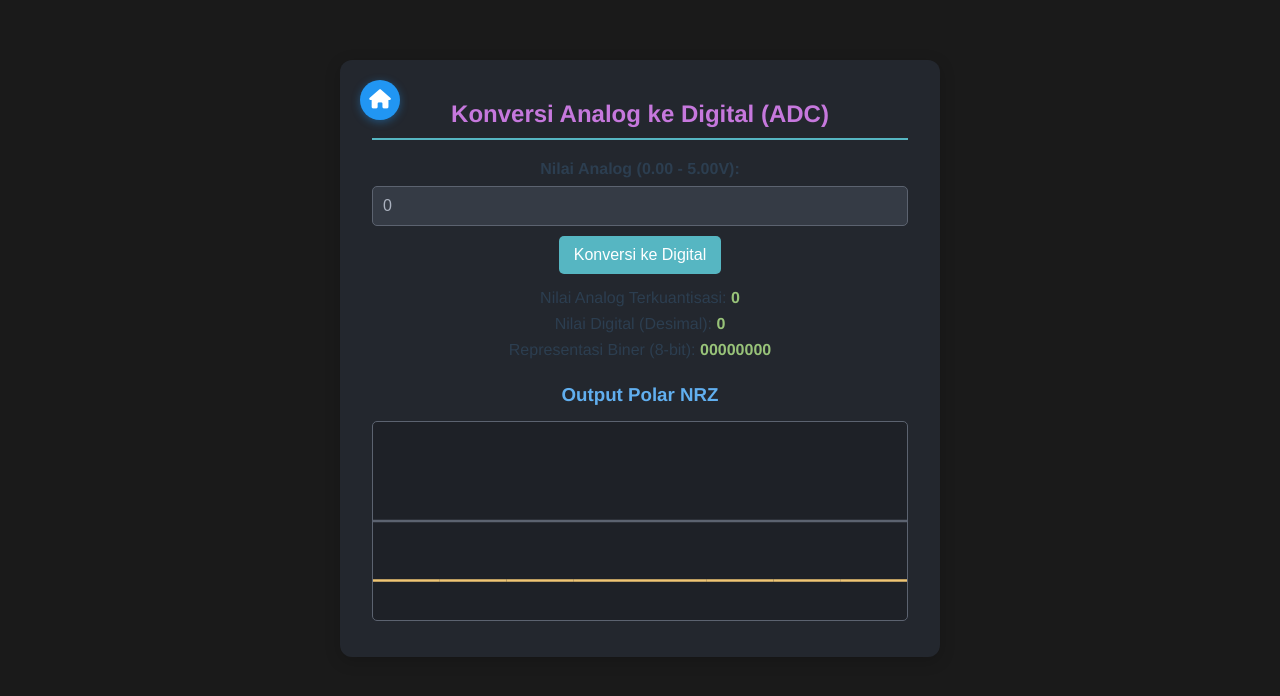
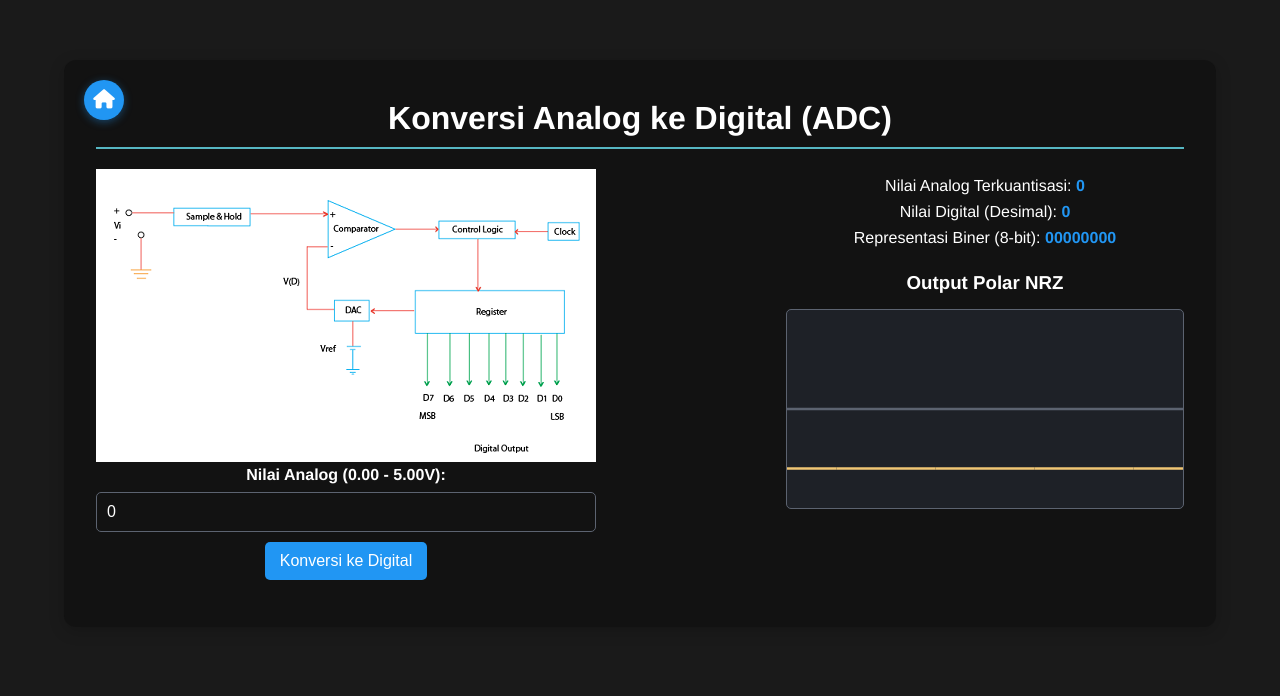
Before and after one commit to khoirulwana/Lab-Telkom, a Vue app in the folder frontend/: page /adConverter in a window 1280 px wide. Shown: the top 696 px of the page. Built offline with nearby package versions, Linux system fonts and the light colour scheme.

Commit message:
Memperbaiki tampilan ADC dan DAC

```diff
--- a/frontend/src/views/AnalogtoDigitalConverter.vue
+++ b/frontend/src/views/AnalogtoDigitalConverter.vue
@@ -3,7 +3,15 @@
     <button type="button" class="home-button" @click="$router.push('/')">
       <i class="fas fa-home"></i>
     </button>
-    <h2>Konversi Analog ke Digital (ADC)</h2>
+    <h1>Konversi Analog ke Digital (ADC)</h1>
+    <main>
+      <div class="left-column">
+        <figure>
+          <img
+            src="@/assets/adca.png"
+            alt="Rangkaian Analod to Digital Converter (ADC)"
+          />
+        </figure>
         <div class="input-group">
           <label for="analogInput">Nilai Analog (0.00 - 5.00V):</label>
           <input
@@ -16,6 +24,8 @@
           />
           <button @click="convertAnalog">Konversi ke Digital</button>
         </div>
+      </div>
+      <div class="right-column">
         <div class="output-group">
           <p>
             Nilai Analog Terkuantisasi:
@@ -33,6 +43,8 @@
           <h3>Output Polar NRZ</h3>
           <canvas ref="nrzPlot"></canvas>
         </div>
+      </div>
+    </main>
   </div>
 </template>
 
@@ -145,10 +157,10 @@ export default {
 
 <style scoped>
 .adc-view {
-  max-width: 600px;
+  width: 90%;
   margin: 40px auto 0 auto;
   padding: 2.5rem 2rem 2rem 2rem;
-  background-color: #23272e;
+  background-color: #121212;
   border-radius: 12px;
   box-shadow: 0 4px 16px rgba(0, 0, 0, 0.18);
   position: relative;
@@ -157,8 +169,8 @@ body {
   font-family: "Segoe UI", Arial, sans-serif;
   margin: 0;
   padding: 0;
-  background-color: #282c34;
-  color: #abb2bf;
+  background-color: #252829;
+  color: #ffffff;
   min-height: 100vh;
 }
 .home-button {
@@ -186,16 +198,25 @@ body {
 .home-button i {
   font-size: 1.2rem;
 }
-h2 {
-  color: #c678dd;
+h1 {
+  color: #ffffff;
   border-bottom: 2px solid #56b6c2;
   padding-bottom: 10px;
   margin-bottom: 20px;
   text-align: center;
 }
+
+main {
+  display: flex;
+  flex-direction: row;
+  justify-content: space-between;
+  gap: 20px;
+}
+
 .input-group,
 .output-group {
   margin-bottom: 15px;
+  color: #ffffff;
 }
 label {
   display: block;
@@ -207,15 +228,15 @@ input[type="number"] {
   padding: 10px;
   border: 1px solid #5c6370;
   border-radius: 5px;
-  background-color: #353b45;
-  color: #abb2bf;
+  background-color: #121212;
+  color: #ffffff;
   font-size: 1em;
   margin-bottom: 10px;
 }
 button {
   padding: 10px 15px;
-  background-color: #56b6c2;
-  color: white;
+  background-color: #2196f3;
+  color: #ffffff;
   border: none;
   border-radius: 5px;
   cursor: pointer;
@@ -230,7 +251,7 @@ button:hover {
 }
 .output-group span {
   font-weight: bold;
-  color: #98c379;
+  color: #2196f3;
 }
 .error-message {
   color: #e06c75;
@@ -246,7 +267,7 @@ button:hover {
   text-align: center;
 }
 .plot-container h3 {
-  color: #61afef;
+  color: #ffffff;
   margin-bottom: 15px;
 }
 canvas {
--- a/frontend/src/views/DigitaltoAnalogConverter.vue
+++ b/frontend/src/views/DigitaltoAnalogConverter.vue
@@ -3,7 +3,14 @@
     <button type="button" class="home-button" @click="$router.push('/')">
       <i class="fas fa-home"></i>
     </button>
-    <h2>Konversi Digital ke Analog (DAC)</h2>
+    <h1>Konversi Digital ke Analog (DAC)</h1>
+    <figure>
+      <img
+        src="@/assets/daca.png"
+        alt="Rangkaian Digital to Analog Converter (DAC)"
+      />
+      <figcaption>Rangkaian Digital to Analog Converter (DAC)</figcaption>
+    </figure>
     <div class="input-group">
       <label for="binaryInput">Input Biner (8 digit 0/1):</label>
       <input
@@ -88,7 +95,7 @@ export default {
   max-width: 600px;
   margin: 40px auto 0 auto;
   padding: 2.5rem 2rem 2rem 2rem;
-  background-color: #23272e;
+  background-color: #121212;
   border-radius: 12px;
   box-shadow: 0 4px 16px rgba(0, 0, 0, 0.18);
   position: relative;
@@ -97,10 +104,31 @@ body {
   font-family: "Segoe UI", Arial, sans-serif;
   margin: 0;
   padding: 0;
-  background-color: #282c34;
+  background-color: #252829;
   color: #abb2bf;
   min-height: 100vh;
 }
+
+h1 {
+  color: #ffffff;
+  text-align: center;
+  margin-bottom: 20px;
+}
+figure {
+  text-align: center;
+  margin: 20px 0;
+}
+figure img {
+  max-width: 100%;
+  height: auto;
+  border-radius: 8px;
+}
+figure figcaption {
+  color: #abb2bf;
+  font-style: italic;
+  margin-top: 10px;
+}
+
 .home-button {
   position: absolute;
   top: 20px;
@@ -136,6 +164,7 @@ h2 {
 .input-group,
 .output-group {
   margin-bottom: 15px;
+  color: #ffffff;
 }
 label {
   display: block;
@@ -147,15 +176,15 @@ input[type="text"] {
   padding: 10px;
   border: 1px solid #5c6370;
   border-radius: 5px;
-  background-color: #353b45;
-  color: #abb2bf;
+  background-color: #121212;
+  color: #ffffff;
   font-size: 1em;
   margin-bottom: 10px;
 }
 button {
   padding: 10px 15px;
-  background-color: #56b6c2;
-  color: white;
+  background-color: #2196f3;
+  color: #ffffff;
   border: none;
   border-radius: 5px;
   cursor: pointer;
@@ -163,14 +192,15 @@ button {
   transition: background-color 0.3s ease;
 }
 button:hover {
-  background-color: #4a9ca6;
+  background-color: #42a5f5;
+  box-shadow: 0 4px 12px rgba(33, 150, 243, 0.6);
 }
 .output-group p {
   margin: 8px 0;
 }
 .output-group span {
   font-weight: bold;
-  color: #98c379;
+  color: #42a5f5;
 }
 .error-message {
   color: #e06c75;
```
Also changed, not shown: frontend/src/assets/adca.png (added), frontend/src/assets/daca.png (added). Lines whose indentation alone changed are shown as unchanged.
